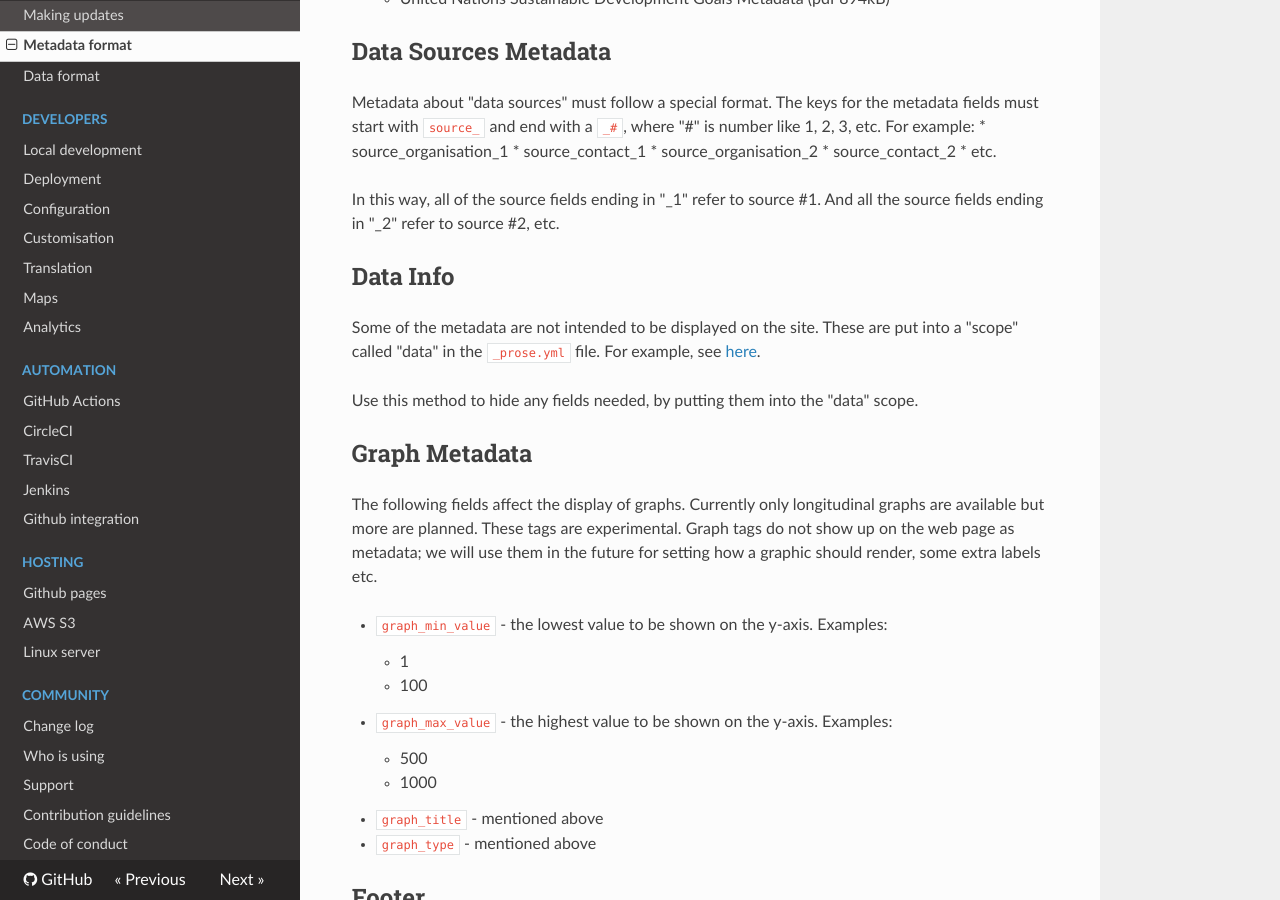
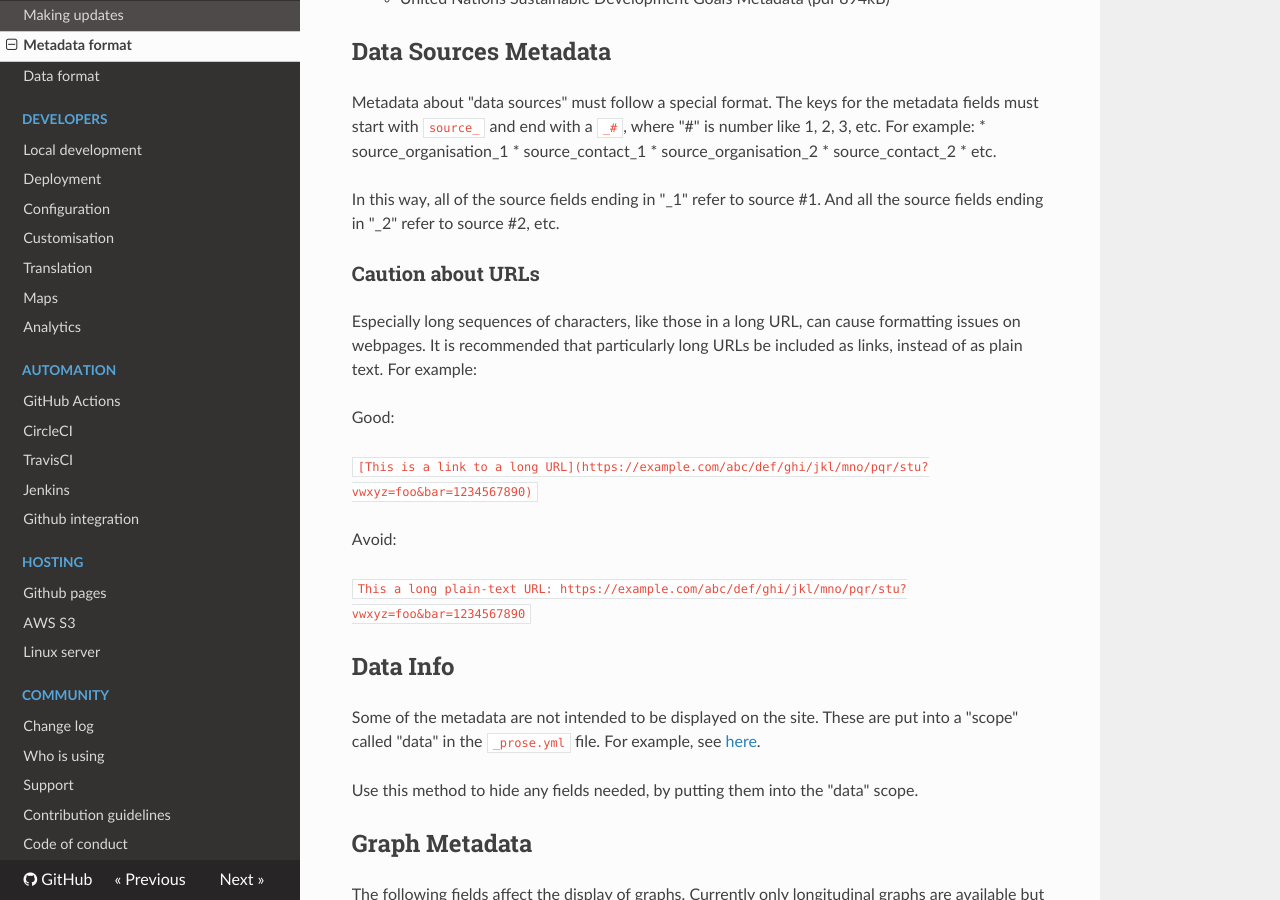
Before and after one commit to open-sdg/open-sdg, an MkDocs documentation site: the page built from docs/metadata-format.md, in a window 1280 px wide and 900 px high, scrolled down 2177 px. Built offline with MkDocs 1.6.1, drawn with Linux system fonts in a browser that asks for light colours; nearby versions of some CDN libraries; old or Windows-style settings are respelled for this version of MkDocs.

Commit message:
Warning about long strings of characters and formatting issues

```diff
--- a/docs/metadata-format.md
+++ b/docs/metadata-format.md
@@ -75,6 +75,18 @@ Metadata about "data sources" must follow a special format. The keys for the met
 
 In this way, all of the source fields ending in "_1" refer to source #1. And all the source fields ending in "_2" refer to source #2, etc.
 
+### Caution about URLs
+
+Especially long sequences of characters, like those in a long URL, can cause formatting issues on webpages. It is recommended that particularly long URLs be included as links, instead of as plain text. For example:
+
+Good:
+
+`[This is a link to a long URL](https://example.com/abc/def/ghi/jkl/mno/pqr/stu?vwxyz=foo&bar=1234567890)`
+
+Avoid:
+
+`This a long plain-text URL: https://example.com/abc/def/ghi/jkl/mno/pqr/stu?vwxyz=foo&bar=1234567890`
+
 ## Data Info
 
 Some of the metadata are not intended to be displayed on the site. These are put into a "scope" called "data" in the `_prose.yml` file. For example, see [here](https://github.com/open-sdg/open-sdg-data-starter/blob/develop/_prose.yml#L142).
```
